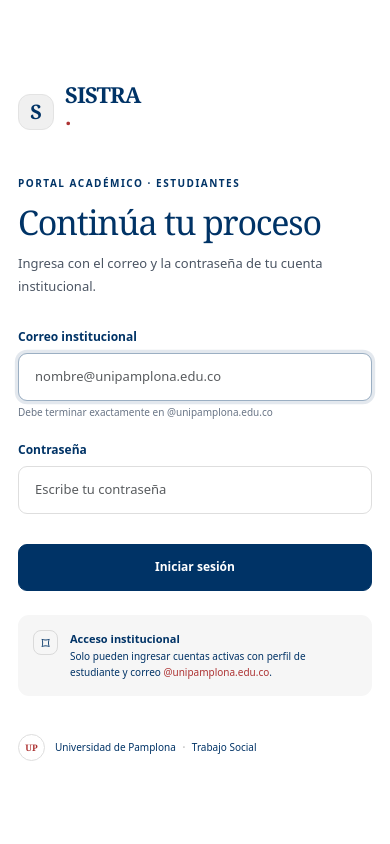
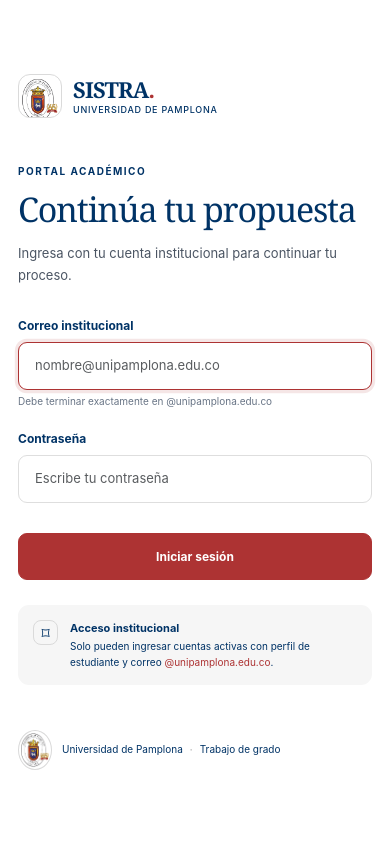
Before and after one commit to SISTRA-UP/SISTRA, a Django app: page /usuarios/login/ in a window 390 px wide. Run offline with Django 5.2, Linux system fonts and the light colour scheme.

Commit message:
feat(login): adapta interfaz institucional al diseño de Grado
Actualiza la plantilla Django de acceso con el texto y la composición visual de la pantalla anterior, manteniendo el formulario institucional de estudiante y los bloques Bootstrap 5.3.

Ajusta los estilos responsive y la paleta institucional azul/vinotinto, incorpora el escudo de la Universidad de Pamplona como recurso estático local y actualiza la pantalla privada temporal tras el login.

No modifica las validaciones, autenticación, auditoría, roles ni migraciones.

```diff
--- a/apps/usuarios/static/usuarios/css/logueo.css
+++ b/apps/usuarios/static/usuarios/css/logueo.css
@@ -1,17 +1,24 @@
+/* Adaptación Django/Bootstrap del acceso de Grado. */
 :root {
     --sistra-ink: #003366;
-    --sistra-burgundy: #ad3333;
+    --sistra-red: #ad3333;
     --sistra-canvas: #f5f5f5;
     --sistra-line: #dadada;
     --sistra-muted: #697586;
+    --sistra-muted-dark: #4b5563;
 }
 
-.login-page { min-height: 100vh; background: #fff; }
+.login-page {
+    min-height: 100vh;
+    background: #fff;
+    color: var(--sistra-ink);
+    font-family: Inter, ui-sans-serif, system-ui, -apple-system, BlinkMacSystemFont, "Segoe UI", sans-serif;
+}
 .access-story {
     position: relative;
     min-height: 100vh;
     overflow: hidden;
-    padding: 40px clamp(30px, 5.3vw, 88px) 28px;
+    padding: 42px clamp(36px, 6vw, 96px) 32px;
     background: var(--sistra-ink);
     color: #fff;
 }
@@ -19,75 +26,126 @@
 .access-story::after {
     position: absolute;
     z-index: 0;
-    border: 1px solid rgb(255 255 255 / 10%);
+    border: 1px solid rgb(225 225 225 / 9%);
     border-radius: 50%;
     content: "";
     pointer-events: none;
 }
-.access-story::before { top: 9%; right: -195px; width: 590px; height: 590px; }
+.access-story::before { top: 10%; right: -190px; width: 590px; height: 590px; }
 .access-story::after { top: 18%; right: -105px; width: 420px; height: 420px; }
 .access-story > * { position: relative; z-index: 1; }
-.brand { display: inline-flex; width: fit-content; align-items: center; gap: 11px; color: var(--sistra-ink); text-decoration: none; }
+
+.brand {
+    display: inline-flex;
+    width: fit-content;
+    align-items: center;
+    gap: 11px;
+    color: var(--sistra-ink);
+    text-decoration: none;
+}
 .brand-mark {
     display: grid;
-    width: 42px;
-    height: 42px;
+    width: 56px;
+    height: 56px;
+    flex: 0 0 56px;
     place-items: center;
-    border: 1px solid rgb(255 255 255 / 28%);
+    overflow: hidden;
+    padding: 2px;
+    border: 1px solid var(--sistra-line);
     border-radius: 12px;
-    background: rgb(255 255 255 / 8%);
-    color: #f0f0f0;
-    font-family: Georgia, serif;
-    font-size: 23px;
+    background: #fff;
+}
+.brand-mark img { display: block; width: 100%; height: 100%; object-fit: contain; }
+.brand-word {
+    display: flex;
+    flex-direction: column;
+    color: #fff;
+    font-family: "Source Serif 4", Georgia, "Times New Roman", serif;
+    font-size: 25px;
+    font-weight: 600;
+    line-height: 1;
+    letter-spacing: -.04em;
+}
+.brand-name { display: inline; }
+.brand-period { display: inline; color: #ad3333; }
+.access-story .brand-period { color: #f1caca; }
+.brand-word small {
+    margin-top: 5px;
+    color: rgb(240 240 240 / 68%);
+    font-family: Inter, ui-sans-serif, system-ui, sans-serif;
+    font-size: 9px;
+    font-weight: 500;
+    line-height: 1;
+    letter-spacing: .08em;
+    text-transform: uppercase;
+}
+.brand-compact .brand-mark { width: 46px; height: 46px; flex-basis: 46px; }
+.brand-compact .brand-word { color: var(--sistra-ink); font-size: 22px; }
+.brand-compact .brand-word small { color: var(--sistra-ink); }
+.brand-compact .brand-period { color: var(--sistra-red); }
+
+.story-content { width: min(100%, 570px); padding: 78px 0 88px; }
+.eyebrow {
+    margin: 0 0 11px;
+    color: var(--sistra-ink);
+    font-size: 10px;
     font-weight: 700;
+    letter-spacing: .15em;
+    line-height: 1.4;
+    text-transform: uppercase;
 }
-.brand-word { display: flex; flex-direction: column; color: #fff; font-family: Georgia, "Times New Roman", serif; font-size: 25px; font-weight: 600; line-height: 1; letter-spacing: -.04em; }
-.brand-period { color: var(--sistra-burgundy); }
-.brand-word small { margin-top: 5px; color: rgb(255 255 255 / 68%); font-family: system-ui, sans-serif; font-size: 9px; font-weight: 500; line-height: 1; letter-spacing: .08em; text-transform: uppercase; }
-.story-content { width: min(100%, 570px); padding: 70px 0 78px; }
-.eyebrow { margin: 0 0 12px; color: var(--sistra-ink); font-size: 10px; font-weight: 700; letter-spacing: .15em; line-height: 1.5; text-transform: uppercase; }
-.access-story .eyebrow { color: #c6d4e2; }
+.access-story .eyebrow { color: #ababab; }
 .story-content h1,
 .access-panel h2,
-.private-card h1 { color: var(--sistra-ink); font-family: Georgia, "Times New Roman", serif; font-weight: 500; letter-spacing: -.035em; }
-.story-content h1 { margin: 22px 0 18px; color: #fff; font-size: clamp(42px, 4.8vw, 64px); line-height: 1.06; }
-.story-content h1 em { color: #d2dce6; font-weight: 400; }
-.story-copy { max-width: 455px; color: rgb(255 255 255 / 76%); font-size: 15px; line-height: 1.8; }
-.story-steps { display: flex; flex-wrap: wrap; align-items: center; gap: 13px; margin-top: 42px; color: rgb(255 255 255 / 78%); font-size: 11px; }
+.private-card h1 {
+    color: var(--sistra-ink);
+    font-family: "Source Serif 4", Georgia, "Times New Roman", serif;
+    font-weight: 500;
+    letter-spacing: -.035em;
+}
+.story-content h1 {
+    margin: 22px 0 18px;
+    color: #fff;
+    font-size: clamp(43px, 5vw, 65px);
+    font-weight: 400;
+    line-height: 1.04;
+    letter-spacing: -.045em;
+}
+.story-content h1 em { color: #f1caca; font-weight: 400; }
+.story-copy { max-width: 450px; color: rgb(244 244 244 / 75%); font-size: 15px; line-height: 1.8; }
+.story-steps { display: flex; flex-wrap: wrap; align-items: center; gap: 14px; margin-top: 46px; color: rgb(242 242 242 / 76%); font-size: 11px; font-weight: 500; }
 .story-steps span { display: inline-flex; align-items: center; gap: 8px; white-space: nowrap; }
-.story-steps b { color: #d9dfe5; font-size: 10px; letter-spacing: .05em; }
-.story-steps i { width: 24px; height: 1px; background: rgb(255 255 255 / 32%); }
-.story-note { display: flex; align-items: center; gap: 13px; margin-top: 58px; padding-top: 19px; border-top: 1px solid rgb(255 255 255 / 16%); }
-.note-seal { display: grid; width: 35px; height: 35px; place-items: center; border: 1px solid rgb(255 255 255 / 32%); border-radius: 50%; color: #e3e7eb; font-family: Georgia, serif; font-size: 16px; }
-.story-note strong,
-.story-note small { display: block; }
+.story-steps b { color: #f1caca; font-size: 10px; letter-spacing: .05em; }
+.story-steps i { width: 28px; height: 1px; background: rgb(223 223 223 / 30%); }
+.story-note { display: flex; align-items: center; gap: 13px; margin-top: 62px; padding-top: 20px; border-top: 1px solid rgb(233 233 233 / 14%); }
+.note-seal { display: grid; width: 35px; height: 35px; flex: 0 0 35px; place-items: center; border: 1px solid rgb(233 233 233 / 28%); border-radius: 50%; color: #d3d3d3; font-family: Georgia, serif; font-size: 16px; }
+.story-note strong, .story-note small { display: block; }
 .story-note strong { font-size: 11px; font-weight: 600; }
-.story-note small { margin-top: 4px; color: rgb(255 255 255 / 68%); font-size: 10px; }
-.access-foot { display: flex; flex-wrap: wrap; justify-content: space-between; gap: 10px; color: rgb(255 255 255 / 56%); font-size: 10px; }
-.access-panel { min-height: 100vh; padding: 52px clamp(28px, 6vw, 96px); background: #fff; }
-.access-panel-inner { width: min(100%, 440px); margin: 0 auto; }
-.access-panel h2 { margin: 0 0 10px; font-size: clamp(35px, 3.8vw, 43px); line-height: 1.15; }
-.muted { color: #4b5563; font-size: 13px; line-height: 1.75; }
-.access-panel-inner > .muted { max-width: 405px; margin-bottom: 25px; }
+.story-note small { margin-top: 4px; color: rgb(242 242 242 / 61%); font-size: 10px; }
+.access-foot { display: flex; flex-wrap: wrap; justify-content: space-between; gap: 12px; color: rgb(242 242 242 / 55%); font-size: 10px; }
+
+.access-panel { min-height: 100vh; padding: 54px clamp(32px, 7vw, 104px); background: #fff; }
+.access-panel-inner { width: min(100%, 480px); margin: 0 auto; }
+.mobile-brand { margin-bottom: 40px; }
+.access-panel .eyebrow { margin-bottom: 12px; }
+.access-panel h2 { margin: 0 0 12px; font-size: clamp(34px, 4vw, 43px); line-height: 1.15; }
+.muted { color: var(--sistra-muted-dark); font-size: 13px; line-height: 1.75; }
+.access-panel-inner > .muted { max-width: 410px; margin-bottom: 25px; }
 .login-form .form-label { margin-bottom: 7px; color: var(--sistra-ink); font-size: 12px; font-weight: 650; }
 .login-form .form-control { min-height: 48px; border-color: #dedede; border-radius: 9px; color: var(--sistra-ink); font-size: 13px; }
-.login-form .form-control:focus { border-color: #9bafc3; box-shadow: 0 0 0 .2rem rgb(0 51 102 / 11%); }
+.login-form .form-control:focus { border-color: var(--sistra-red); box-shadow: 0 0 0 .2rem rgb(173 51 51 / 12%); }
 .login-form .form-text { color: var(--sistra-muted); font-size: 10px; }
 .login-alert { margin-bottom: 20px; font-size: 12px; }
-.login-button { min-height: 47px; margin-top: 22px; border-color: var(--sistra-ink); border-radius: 9px; background: var(--sistra-ink); font-size: 12px; font-weight: 650; }
-.login-button:hover,
-.login-button:focus { border-color: var(--sistra-burgundy); background: var(--sistra-burgundy); }
-.access-privacy { display: flex; gap: 12px; margin-top: 24px; padding: 15px; border-radius: 11px; background: #f6f6f6; }
+.login-button { min-height: 47px; margin-top: 22px; border-color: var(--sistra-red); border-radius: 9px; background: var(--sistra-red); font-size: 12px; font-weight: 650; }
+.login-button:hover, .login-button:focus { border-color: #8f2929; background: #8f2929; }
+.access-privacy { display: flex; gap: 12px; margin-top: 25px; padding: 15px; border-radius: 11px; background: #f6f6f6; }
 .lock-mark { display: grid; width: 25px; height: 25px; flex: 0 0 25px; place-items: center; border: 1px solid var(--sistra-line); border-radius: 8px; color: var(--sistra-ink); font-size: 16px; }
-.access-privacy p { margin: 0; color: var(--sistra-ink); font-size: 10px; line-height: 1.65; }
-.access-privacy strong { font-size: 11px; }
-.access-privacy code { color: var(--sistra-burgundy); font-family: inherit; font-size: 10px; }
-.access-seal-row { display: flex; align-items: center; gap: 10px; margin-top: 38px; color: var(--sistra-ink); font-size: 10px; }
+.access-privacy p { margin: 0; color: var(--sistra-ink); font-size: 10px; line-height: 1.6; }
+.access-privacy strong { color: var(--sistra-ink); font-size: 11px; }
+.access-privacy code { color: var(--sistra-red); font-family: inherit; font-size: 10px; }
+.access-seal-row { display: flex; align-items: center; gap: 10px; margin-top: 45px; color: var(--sistra-ink); font-size: 10px; }
 .access-seal-row b { margin: 0 4px; color: #c1c1c1; }
-.seal-mini { display: grid; width: 27px; height: 27px; place-items: center; border: 1px solid #dedede; border-radius: 50%; color: var(--sistra-burgundy); font-family: Georgia, serif; font-size: 9px; font-weight: 700; }
-.mobile-brand { margin-bottom: 40px; }
-.brand-compact .brand-mark { width: 36px; height: 36px; border-color: #e3e3e3; background: #f0f0f0; color: var(--sistra-ink); font-size: 20px; }
-.brand-compact .brand-word { color: var(--sistra-ink); font-size: 22px; }
+.seal-mini { display: block; width: 34px; height: 40px; flex: 0 0 34px; padding: 1px; border: 1px solid var(--sistra-line); border-radius: 50%; background: #fff; object-fit: contain; }
 .private-home { max-width: 1100px; }
 .private-card { border: 1px solid #e8e8e8; border-radius: 14px; background: #fff; box-shadow: 0 12px 40px rgb(0 51 102 / 6%); }
 .private-card h1 { margin: 0 0 12px; font-size: clamp(32px, 5vw, 46px); }
@@ -95,12 +153,18 @@
 
 @media (max-width: 991.98px) {
     .access-panel { min-height: 100vh; padding: 38px 24px; }
-    .mobile-brand { margin-bottom: 35px; }
+    .mobile-brand { margin-bottom: 40px; }
 }
-
+@media (max-width: 640px) {
+    .access-panel { padding: 30px 22px; }
+    .brand-compact .brand-mark { width: 44px; height: 44px; flex-basis: 44px; }
+}
 @media (max-width: 420px) {
     .access-panel { padding: 28px 18px; }
     .access-panel h2 { font-size: 34px; }
     .story-steps { gap: 8px; }
     .story-steps i { width: 14px; }
 }
+@media (prefers-reduced-motion: reduce) {
+    *, *::before, *::after { scroll-behavior: auto !important; animation-duration: .01ms !important; animation-iteration-count: 1 !important; transition-duration: .01ms !important; }
+}
--- a/apps/usuarios/templates/usuarios/logueo/inicio_estudiante.html
+++ b/apps/usuarios/templates/usuarios/logueo/inicio_estudiante.html
@@ -11,8 +11,8 @@
 <main class="container py-5 private-home">
     <div class="d-flex flex-wrap align-items-center justify-content-between gap-3 mb-5">
         <a class="brand brand-compact" href="{% url 'usuarios:inicio_estudiante' %}" aria-label="SISTRA-UP, inicio">
-            <span class="brand-mark" aria-hidden="true">S</span>
-            <span class="brand-word">SISTRA<span class="brand-period">.</span><small>Universidad de Pamplona</small></span>
+            <span class="brand-mark" aria-hidden="true"><img src="{% static 'usuarios/img/escudo-unipamplona.png' %}" alt=""></span>
+            <span class="brand-word"><span class="brand-name">SISTRA<span class="brand-period">.</span></span><small>Universidad de Pamplona</small></span>
         </a>
         <form method="post" action="{% url 'usuarios:logout_estudiante' %}">
             {% csrf_token %}
--- a/apps/usuarios/templates/usuarios/logueo/login.html
+++ b/apps/usuarios/templates/usuarios/logueo/login.html
@@ -12,16 +12,16 @@
     <div class="row g-0 min-vh-100">
         <section class="col-lg-6 access-story d-none d-lg-flex flex-column" aria-label="Información de SISTRA-UP">
             <a class="brand" href="{% url 'usuarios:login_estudiante' %}" aria-label="SISTRA-UP, inicio">
-                <span class="brand-mark" aria-hidden="true">S</span>
-                <span class="brand-word">SISTRA<span class="brand-period">.</span><small>Universidad de Pamplona</small></span>
+                <span class="brand-mark" aria-hidden="true"><img src="{% static 'usuarios/img/escudo-unipamplona.png' %}" alt=""></span>
+                <span class="brand-word"><span class="brand-name">SISTRA<span class="brand-period">.</span></span><small>Universidad de Pamplona</small></span>
             </a>
 
             <div class="story-content my-auto">
-                <p class="eyebrow">TRABAJO SOCIAL · UNIVERSIDAD DE PAMPLONA</p>
-                <h1>Tu proceso de grado<br><em>avanza en diálogo.</em></h1>
-                <p class="story-copy">Presenta y acompaña tus trámites académicos en un espacio institucional pensado para seguir cada etapa con claridad.</p>
+                <p class="eyebrow">TRABAJO DE GRADO · UNIVERSIDAD DE PAMPLONA</p>
+                <h1>Una buena idea<br><em>se construye en diálogo.</em></h1>
+                <p class="story-copy">Un espacio para presentar, revisar y mejorar propuestas de grado, paso a paso y junto a tu director.</p>
 
-                <div class="story-steps" aria-label="Etapas del proceso">
+                <div class="story-steps" aria-label="Flujo de revisión">
                     <span><b>01</b> Propuesta</span><i aria-hidden="true"></i>
                     <span><b>02</b> Revisión</span><i aria-hidden="true"></i>
                     <span><b>03</b> Avance</span>
@@ -29,7 +29,7 @@
 
                 <div class="story-note">
                     <span class="note-seal" aria-hidden="true">S</span>
-                    <span><strong>Tu proceso, en contexto.</strong><small>Información académica organizada y acceso institucional.</small></span>
+                    <span><strong>Tu proceso, en contexto.</strong><small>Versiones, observaciones y acuerdos en un mismo lugar.</small></span>
                 </div>
             </div>
 
@@ -43,14 +43,14 @@
             <div class="access-panel-inner">
                 <div class="mobile-brand d-lg-none">
                     <a class="brand brand-compact" href="{% url 'usuarios:login_estudiante' %}" aria-label="SISTRA-UP, inicio">
-                        <span class="brand-mark" aria-hidden="true">S</span>
-                        <span class="brand-word">SISTRA<span class="brand-period">.</span><small>Universidad de Pamplona</small></span>
+                        <span class="brand-mark" aria-hidden="true"><img src="{% static 'usuarios/img/escudo-unipamplona.png' %}" alt=""></span>
+                        <span class="brand-word"><span class="brand-name">SISTRA<span class="brand-period">.</span></span><small>Universidad de Pamplona</small></span>
                     </a>
                 </div>
 
-                <p class="eyebrow">PORTAL ACADÉMICO · ESTUDIANTES</p>
-                <h2>Continúa tu proceso</h2>
-                <p class="muted">Ingresa con el correo y la contraseña de tu cuenta institucional.</p>
+                <p class="eyebrow">PORTAL ACADÉMICO</p>
+                <h2>Continúa tu propuesta</h2>
+                <p class="muted">Ingresa con tu cuenta institucional para continuar tu proceso.</p>
 
                 {% if form.non_field_errors %}
                     <div class="alert alert-danger login-alert" role="alert" aria-live="polite">
@@ -87,8 +87,8 @@
                 </div>
 
                 <div class="access-seal-row">
-                    <span class="seal-mini" aria-hidden="true">UP</span>
-                    <span>Universidad de Pamplona <b>·</b> Trabajo Social</span>
+                    <img class="seal-mini" src="{% static 'usuarios/img/escudo-unipamplona.png' %}" alt="Escudo de la Universidad de Pamplona">
+                    <span>Universidad de Pamplona <b>·</b> Trabajo de grado</span>
                 </div>
             </div>
         </section>
```
Also changed, not shown: apps/usuarios/static/usuarios/img/escudo-unipamplona.png (added).
